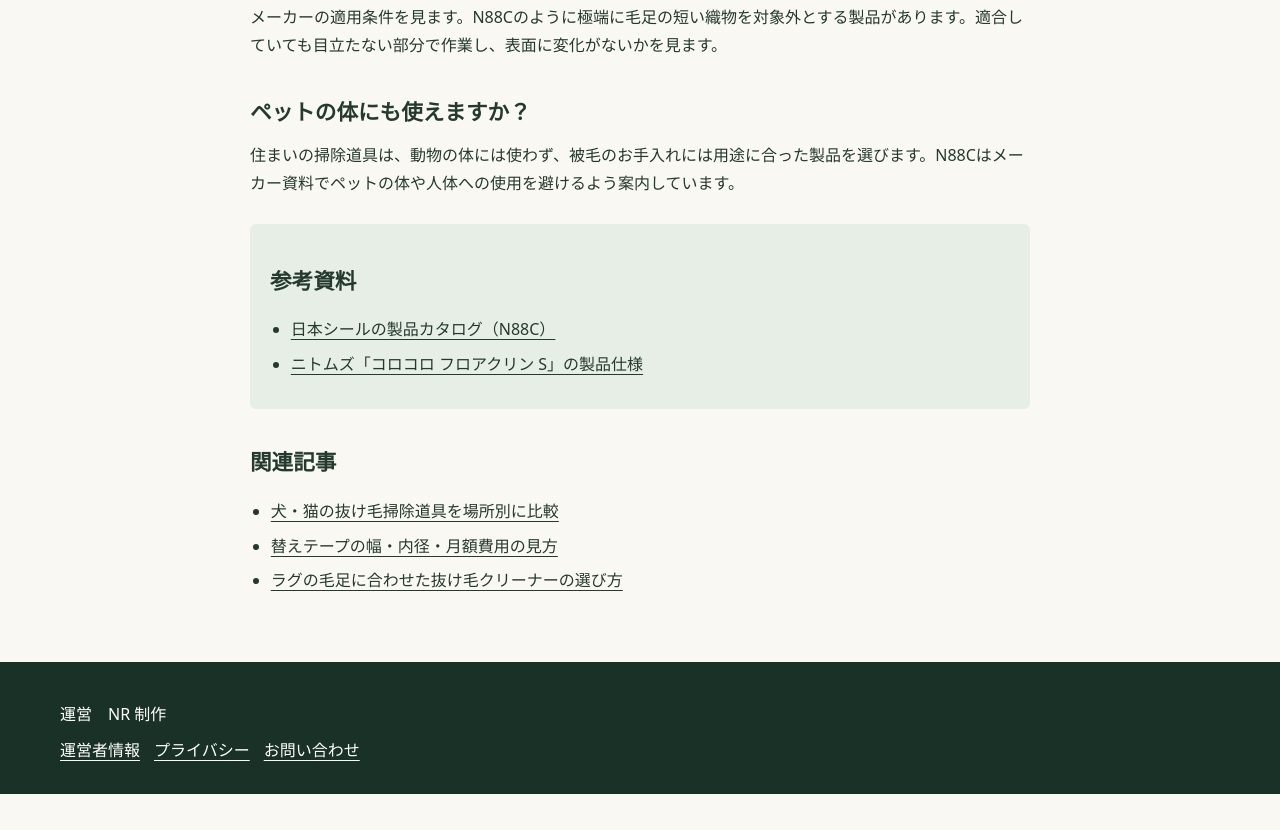
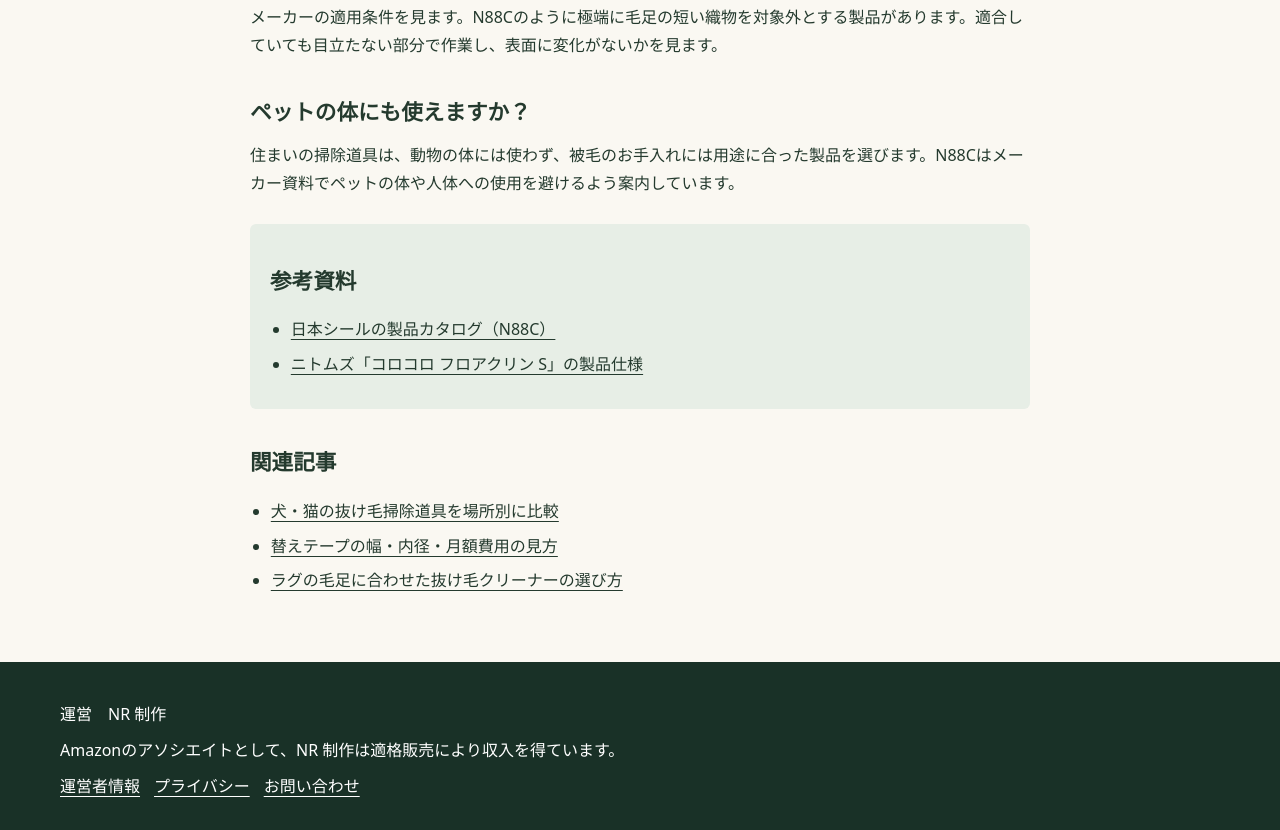
Before and after one commit to higenori36-beep/ketokurasu, a plain HTML site: page guide/faq.html in a window 1280 px wide. Shown: the part 782-1612 px from the top of the page. Before the commit the page ends 1576 px from the top, so only its background shows below. Drawn offline with Linux system fonts and the light colour scheme.

Commit message:
Amazonアソシエイト参加表示（識別文言）を全ページに追加

```diff
--- a/guide/faq.html
+++ b/guide/faq.html
@@ -26,5 +26,5 @@
 </article>
 <nav aria-label="関連記事"><h2>関連記事</h2><ul><li><a href="tools-by-surface.html">犬・猫の抜け毛掃除道具を場所別に比較</a></li><li><a href="tape-cost.html">替えテープの幅・内径・月額費用の見方</a></li><li><a href="rug-pile.html">ラグの毛足に合わせた抜け毛クリーナーの選び方</a></li></ul></nav>
 </main>
-<footer class="sitefoot"><div class="wrap"><p>運営　NR 制作</p><nav aria-label="サイト情報"><a href="../index.html#about">運営者情報</a><a href="../index.html#privacy">プライバシー</a><a href="../index.html#contact">お問い合わせ</a></nav></div></footer>
+<footer class="sitefoot"><div class="wrap"><p>運営　NR 制作</p><p>Amazonのアソシエイトとして、NR 制作は適格販売により収入を得ています。</p><nav aria-label="サイト情報"><a href="../index.html#about">運営者情報</a><a href="../index.html#privacy">プライバシー</a><a href="../index.html#contact">お問い合わせ</a></nav></div></footer>
 </body></html>
```
Also changed, not shown: guide/black-clothes.html (+1 -1 lines), guide/clothes-tools.html (+1 -1 lines), guide/roller-types.html (+1 -1 lines), guide/rug-pile.html (+1 -1 lines), guide/short-rug.html (+1 -1 lines), guide/sofa-order.html (+1 -1 lines), guide/sofa-seams.html (+1 -1 lines), guide/tape-cost.html (+1 -1 lines), guide/tools-by-surface.html (+1 -1 lines), index.html (+1 -1 lines).
